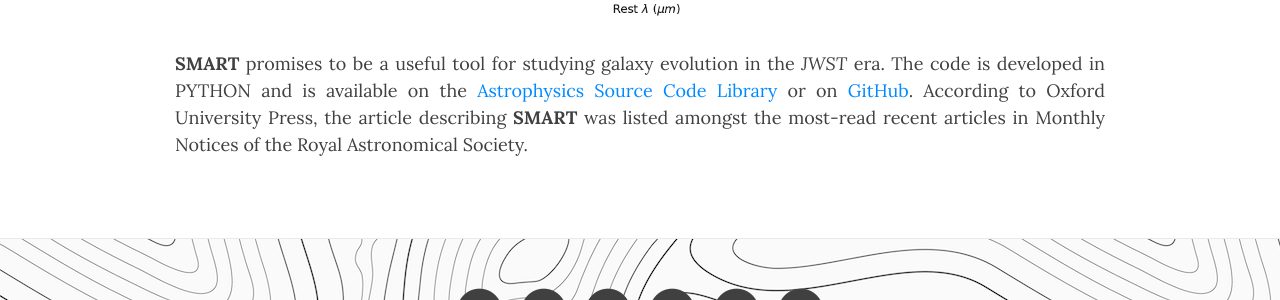
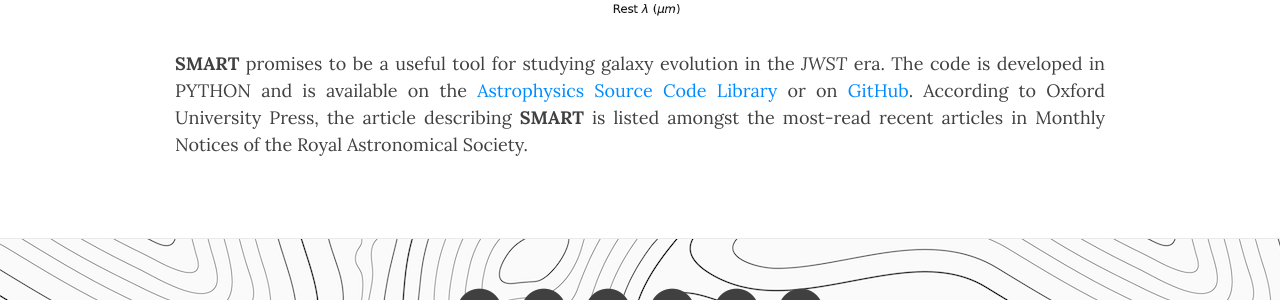
Before and after one commit to ch-var/ch-var.github.io, a Jekyll site: the page built from software.html, in a window 1280 px wide and 900 px high, scrolled down 792 px. Shown: the part 462-762 px from the top of the window. Built offline with Jekyll 4.4.1, drawn with Linux system fonts in a browser that asks for light colours.

Commit message:
Update software.html

```diff
--- a/software.html
+++ b/software.html
@@ -32,4 +32,4 @@
 <img src="/assets/img/IRAS07598+6508_CYGNUS.png" width="50%" height="50%">
 </p>
 
-<p align='justify'><b>SMART</b> promises to be a useful tool for studying galaxy evolution in the <i>JWST</i> era. The code is developed in PYTHON and is available on the <a href="https://www.ascl.net/2406.003">Astrophysics Source Code Library</a> or on <a href="https://github.com/ch-var/SMART">GitHub</a>. According to Oxford University Press, the article describing <b>SMART</b> was listed amongst the most-read recent articles in Monthly Notices of the Royal Astronomical Society.</p>
+<p align='justify'><b>SMART</b> promises to be a useful tool for studying galaxy evolution in the <i>JWST</i> era. The code is developed in PYTHON and is available on the <a href="https://www.ascl.net/2406.003">Astrophysics Source Code Library</a> or on <a href="https://github.com/ch-var/SMART">GitHub</a>. According to Oxford University Press, the article describing <b>SMART</b> is listed amongst the most-read recent articles in Monthly Notices of the Royal Astronomical Society.</p>
```
